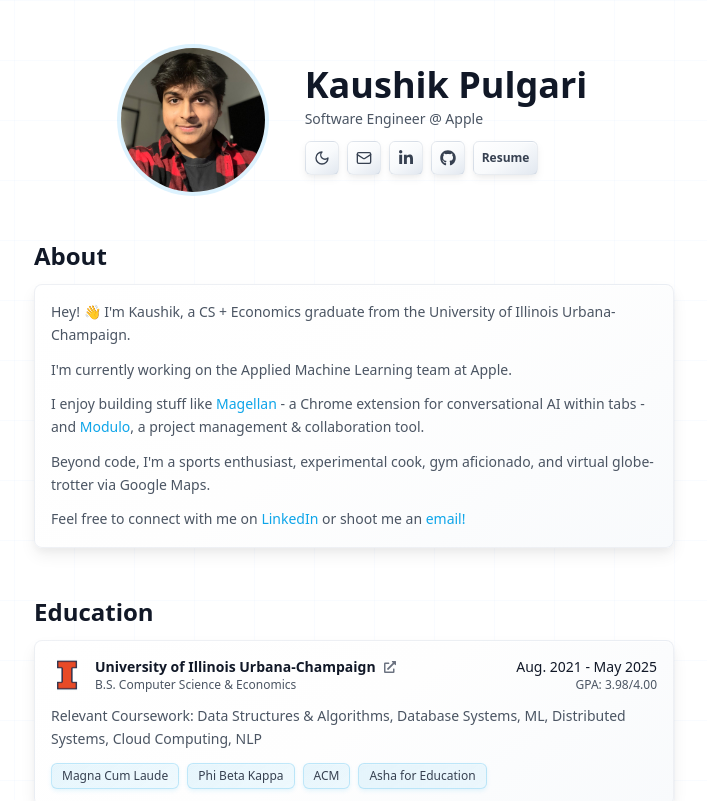
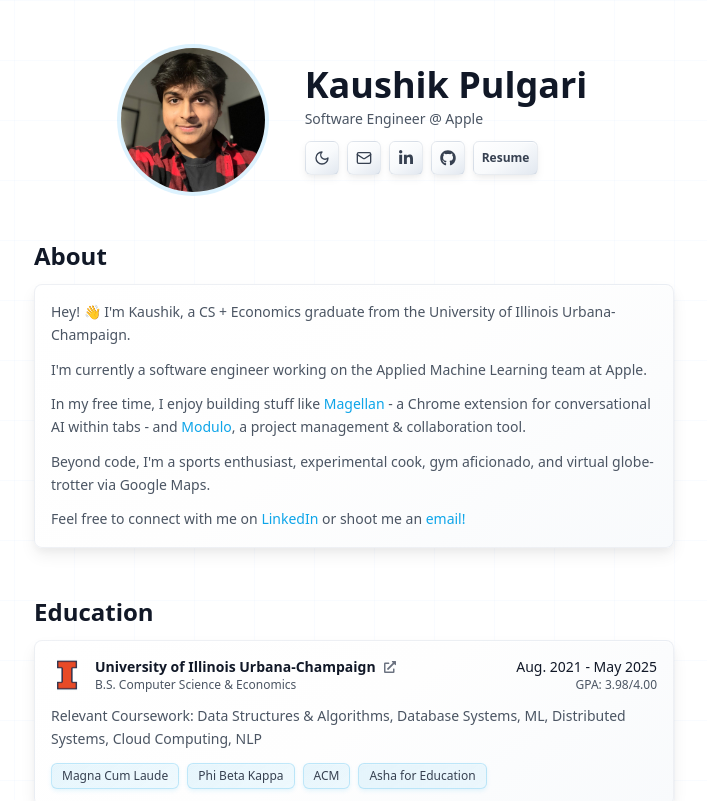
Before and after one commit to kpulgari/kpulgari.github.io, a React (Vite) app: page / in a window 1280 px wide. Shown: the top 801 px of the page, without its empty margins (286-993 px from the left). Built offline with nearby package versions, Linux system fonts and the light colour scheme.

Commit message:
Add max width

```diff
--- a/src/page.jsx
+++ b/src/page.jsx
@@ -186,7 +186,7 @@
   return (
     <div className="relative">
       <InteractiveBackground></InteractiveBackground>
-      <main className="flex flex-col items-center min-h-screen relative z-10">
+      <main className="flex flex-col items-center min-h-screen relative z-10 max-w-[1440px] mx-auto">
         <section className="lg:w-1/2 md:w-3/4 w-[90%] mt-12">
           <div className="w-full flex flex-row lg:justify-center md:justify-center justify-left items-center space-x-4 md:space-x-8 lg:space-x-10">
             <div className="relative">
@@ -242,11 +242,11 @@
                   </p>
                   <p>
                     {
-                      "I'm currently working on the Applied Machine Learning team at Apple."
+                      "I'm currently a software engineer working on the Applied Machine Learning team at Apple."
                     }
                   </p>
                   <p>
-                    {"I enjoy building stuff like "}
+                    {"In my free time, I enjoy building stuff like "}
                     <a
                       href="https://kpulgari.com/magellan/"
                       target="_blank"
```
